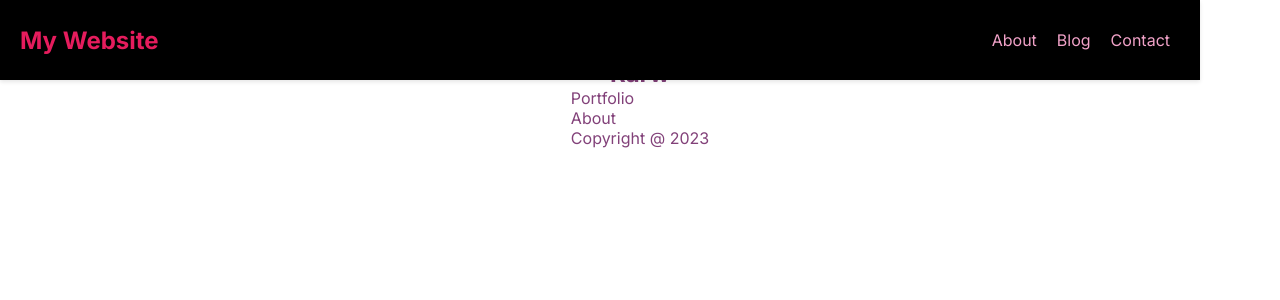
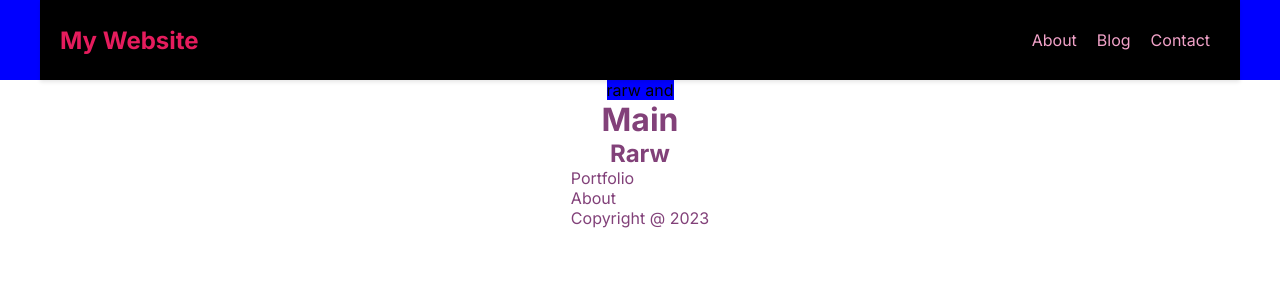
Before and after one commit to enzzzooo/portfolio, a Next.js app: page /about in a window 1280 px wide. Shown: the top 300 px of the page. Built offline with nearby package versions, Linux system fonts and the light colour scheme.

Commit message:
css file names and imports are case sensitive

```diff
--- a/app/about/page.js
+++ b/app/about/page.js
@@ -1,5 +1,4 @@
-
+import s from "./page.module.css";
 export default function about() {
-
-  return <div>rarw</div>;
+  return <div className={s.center}><div className={s.style}>rarw and </div></div>;
 }
--- /dev/null
+++ b/app/about/page.module.css
@@ -0,0 +1,8 @@
+.center {
+  width: 100%;
+  display: flex;
+  justify-content: center;
+}
+.style {
+  background-color: blue;
+}
--- /dev/null
+++ b/app/components/Button.js
@@ -0,0 +1,4 @@
+import s from "./Button.module.css";
+export default function Button() {
+  return <button className={s.button}></button>;
+}
--- /dev/null
+++ b/app/components/Button.module.css
@@ -0,0 +1,3 @@
+.button {
+  box-shadow: -20px 0px 80px teal;
+}
--- a/app/components/Footer.js
+++ b/app/components/Footer.js
@@ -8,10 +8,10 @@ export default function Footer() {
       <h2>Rarw</h2>
       <ul>
         <li>
-          <Link href="../Portfolio/page">Portfolio</Link>
+          <Link href="../portfolio">Portfolio</Link>
         </li>
         <li>
-          <Link href="../about/page">About</Link>
+          <Link href="../about">About</Link>
         </li>
         <li>Copyright @ 2023</li>
       </ul>
--- a/app/components/Nav.js
+++ b/app/components/Nav.js
@@ -1,9 +1,11 @@
 import Link from "next/link";
-import s from "./nav.module.css";
+import s from "./Nav.module.css";
 
 export default function Header() {
+  // css classnames are CaSeSeNsItIvE
   return (
-    <header className={s.header}>
+    <header className={s.center}>
+      <div className={s.header}>
         <Link className={s.logo} href="/">
           My Website
         </Link>
@@ -18,6 +20,7 @@ export default function Header() {
             <Link href="/contact">Contact</Link>
           </li>
         </ul>
+      </div>
     </header>
   );
 }
--- a/app/components/nav.module.css
+++ b/app/components/nav.module.css
@@ -1,18 +1,23 @@
 .header {
-  position: fixed;
+  display: flex;
+  height: 5rem;
+  z-index: 10;
   top: 0;
-  z-index: 10;
-  display: flex;
   justify-content: space-between;
   align-items: center;
   width: 100%;
   max-width: 1200px;
   padding: 0 20px;
-  height: 5rem;
   background-color: black;
   box-shadow: 0px 2px 4px rgba(0, 0, 0, 0.1);
+  box-shadow: 0px 2px 4px rgba(0, 0, 0, 0.1);
 }
-
+.center {
+  background: blue;
+  width: 100%;
+  display: flex;
+  justify-content: center;
+}
 .logo {
   font-size: 24px;
   font-weight: bold;
@@ -22,6 +27,7 @@
 }
 .logo:hover {
   color: white;
+  text-decoration: none;
 }
 
 .menu {
--- a/package.json
+++ b/package.json
@@ -10,7 +10,7 @@
   },
   "dependencies": {
     "gsap": "^3.12.2",
-    "next": "^13.5.6-canary.7",
+    "next": "^13.5.6",
     "react": "^18",
     "react-dom": "^18"
   }
```
Also changed, not shown: 1 other file (tests, documents, lock files or other folders). Lines whose indentation alone changed are shown as unchanged.
